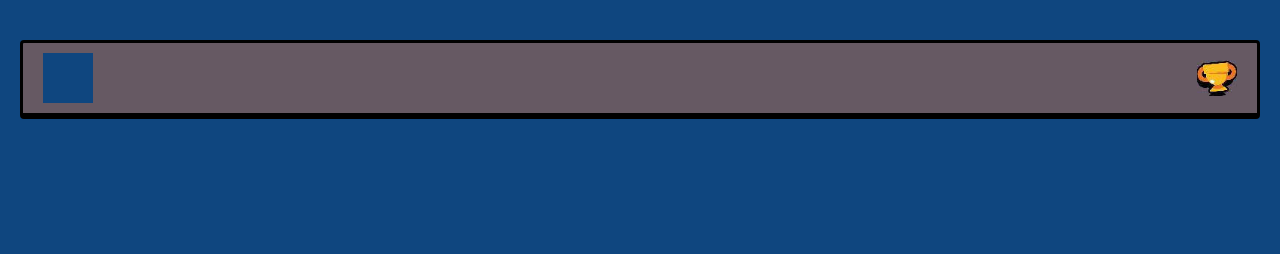
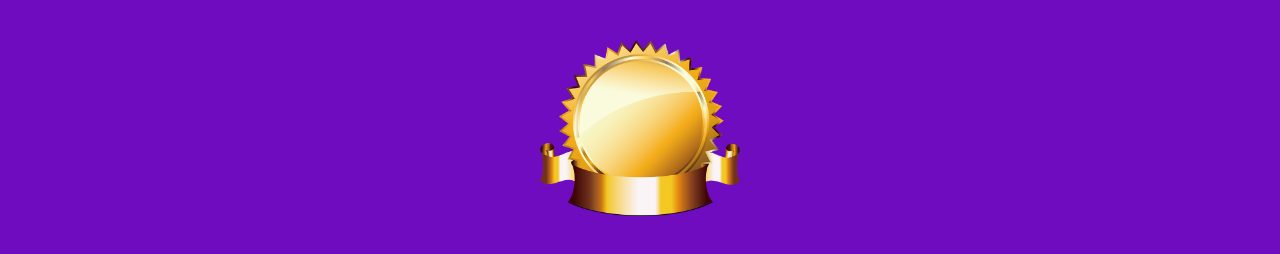
Before and after one commit to songzhanpeng/ranking, a plain HTML site: page index.html in a window 1280 px wide. Drawn offline with Linux system fonts and the light colour scheme.

Commit message:
feat: 修改

```diff
--- a/index.html
+++ b/index.html
@@ -18,9 +18,10 @@
         height: 100%;
         display: flex;
         flex-direction: column;
-        background-color: #0f467f;
+        align-items: center;
+        background-color: #6f0cbf;
         padding: 0 20px;
-        overflow: hidden;
+        overflow-y: auto;
       }
 
       .rank-line {
@@ -38,7 +39,7 @@
         margin: 40px 0;
       }
 
-      #rank {
+      /* #rank {
         background-color: #0f467f;
         text-align: center;
         width: 50px;
@@ -48,7 +49,7 @@
       }
 
       #score {
-      }
+      } */
 
       .score-inner {
         display: flex;
@@ -64,22 +65,64 @@
         flex-direction: column;
       }
 
-      img {
+      #images img {
         width: 100%;
-        margin: 4px 0;
+        margin: 10px 0;
         border-radius: 4px;
+      }
+
+      .back {
+        /* background: url(back.jpg) center/cover no-repeat; */
+        width: 200px;
+        height: auto;
+        display: flex;
+        flex-direction: column;
+        position: relative;
+        margin-top: 40px;
+      }
+
+      .back img {
+        position: relative;
+        z-index: 0;
+      }
+
+      #rank {
+        position: absolute;
+        left: 50%;
+        top: 40%;
+        transform: translate(-50%, -40%);
+        /* background-color: #0f467f; */
+        text-align: center;
+        width: 50px;
+        height: 50px;
+        line-height: 50px;
+        font-size: 36px;
+        font-weight: bold;
+        /* color: #fff; */
+      }
+
+      #score {
+        position: absolute;
+        left: 50%;
+        bottom: 5%;
+        transform: translate(-50%, 0%);
       }
     </style>
   </head>
   <body>
     <div id="app">
       <!-- 排名 -->
-      <div class="rank-line">
+      <!-- <div class="rank-line">
         <div id="rank"></div>
         <div class="score-inner">
           <img src="score.png" alt="Image 1" />
           <div id="score"></div>
         </div>
+      </div> -->
+      <div class="back">
+        <img src="back.png" alt="" />
+        <div id="rank"></div>
+        <div id="score"></div>
       </div>
       <!-- 图片 -->
       <div id="images">
```
Also changed, not shown: public/back.png (added).
